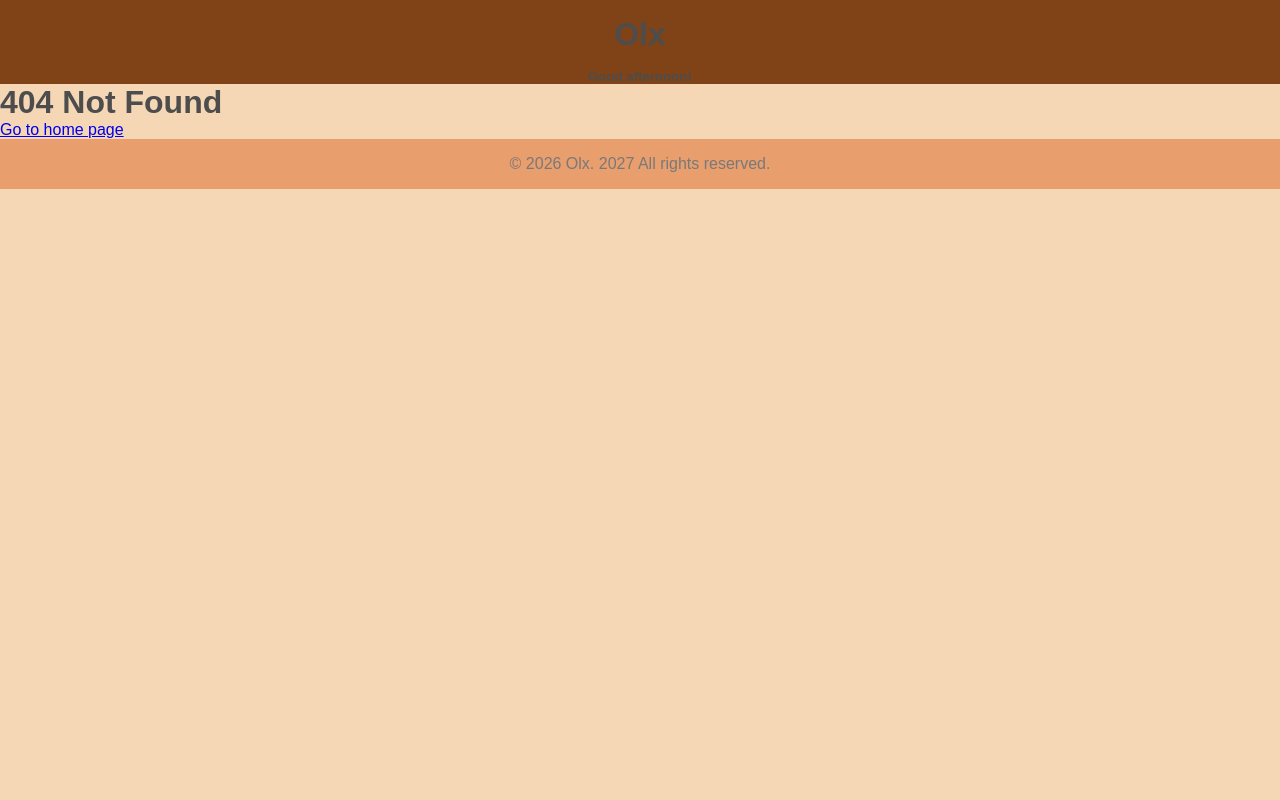
After one commit to zveryshka/olx, a Node server app: template views/notfound.ejs in a window 1280 px wide. The commit adds this page. Run offline with Node 20, Linux system fonts and the light colour scheme; the template is opened without the code that fills it, so the values that code supplies are empty.

Commit message:
make style

```diff
--- a/app.js
+++ b/app.js
@@ -4,8 +4,14 @@ const app = express();
 
 app.use(express.static("static"))
 app.use(express.json())
+app.set("view engine", "ejs")
+app.set("views", "views")
 
 let posts = []
+
+app.get("/", (req, res) => {
+    res.render("index", {posts})
+})
 
 app.post("/add", (req, res) => {
     let data = req.body
@@ -22,6 +28,11 @@ app.get("/posts", (req, res) => {
 })
 
 
+app.use((req, res) => {
+    res.status(404)
+    res.render("notfound")
+})
+
 
 
 
--- a/package.json
+++ b/package.json
@@ -11,6 +11,7 @@
   "author": "",
   "license": "ISC",
   "dependencies": {
+    "ejs": "^6.0.1",
     "express": "^5.2.1"
   }
 }
--- a/static/script.js
+++ b/static/script.js
@@ -19,14 +19,14 @@ let form = document.querySelector(".modal form").addEventListener("submit", (eve
     }).then(()=>location.reload());
 })
 
-let wrapper = document.querySelector(".wrapper");
-fetch("/posts").then(res => res.json()).then(data => {
-    data.forEach(post => {
-        wrapper.innerHTML += `
-        <div class="ad">
-            <h3>${post.title}</h3>
-            <p>${post.description}</p>
-        </div>
-        `
-    })
-})
+// let wrapper = document.querySelector(".wrapper");
+// fetch("/posts").then(res => res.json()).then(data => {
+//     data.forEach(post => {
+//         wrapper.innerHTML += `
+//         <div class="ad">
+//             <h3>${post.title}</h3>
+//             <p>${post.description}</p>
+//         </div>
+//         `
+//     })
+// })
--- a/static/style.css
+++ b/static/style.css
@@ -20,6 +20,10 @@
 body{
     background-color: var(--bg-100);
     color: var(--text-100);
+    font-family: sans-serif;
+    display: flex;
+    flex-direction: column;
+    min-height: 100vh;
 }
 
 .modal{
@@ -36,3 +40,107 @@ body{
     flex-direction: column;
     gap:0.3rem;
 }
+
+header h1 {
+    text-align: center;
+    padding: 1rem;
+
+}
+
+header h5{
+    text-align: center;
+}
+
+header{
+    background-color: var(--primary-300);
+    color: var(--text-100);
+}
+
+.wrapper{
+    flex: 1;
+    padding: 1rem;
+    display: flex;
+    flex-direction: column;
+    gap: 1rem;
+
+}
+
+.ad{
+    display: flex;
+    flex-direction: column;
+    gap: 0.5rem;
+    border: 1px solid var(--accent-200);
+    background-color: var(--primary-100);
+    text-align: center;
+    padding: 1rem;
+    border-radius: 0.5rem;
+    height: fit-content;
+}
+
+footer{
+    background-color: var(--primary-100);
+    color: var(--text-200);
+    text-align: center;
+    padding: 1rem;
+}
+
+.open{
+    position: fixed;
+    bottom: 1rem;
+    right: 1rem;
+    font-size: 2rem;
+    width: 3rem;
+    height: 3rem;
+    border-radius: 50%;
+    border: none;
+}
+
+.open:hover{
+    opacity: 0.8;
+}
+
+form{
+    display: flex;
+    flex-direction: column;
+    gap: 0.5rem;
+    text-align: center;
+    border:1px solid var(--accent-200);
+    padding: 1rem;
+    border-radius: 0.5rem;
+    color: black;
+}
+
+form input, form textarea{
+    padding: 0.5rem;
+    border-radius: 0.5rem;
+    border: none;
+}
+
+.close{
+    padding: 0.5rem;
+    border-radius: 0.5rem;
+    background-color: var(--primary-300);
+    color: var(--accent-200);
+    border: none;
+}
+
+.close:hover{
+    opacity: 0.8;
+}
+
+form textarea{
+    margin-bottom: 0.5rem;
+}
+
+.add-button{
+    padding: 0.5rem;
+    border-radius: 0.5rem;
+    background-color: var(--primary-300);
+    color: var(--accent-200);
+    border: none;
+
+}
+
+.add-button:hover{
+    opacity: 0.8;
+}
--- /dev/null
+++ b/views/footer.ejs
@@ -0,0 +1,3 @@
+<footer>
+    &copy; 2026 Olx. <%= new Date().getFullYear() + 1 %> All rights reserved.
+</footer>
--- /dev/null
+++ b/views/head.ejs
@@ -0,0 +1,8 @@
+
+<head>
+    <meta charset="UTF-8">
+    <meta name="viewport" content="width=device-width, initial-scale=1.0">
+    <title>Document</title>
+    <link rel="stylesheet" href="style.css">
+    <script src="script.js" defer></script>
+</head>
--- /dev/null
+++ b/views/header.ejs
@@ -0,0 +1,12 @@
+<header>
+    <h1>Olx</h1>
+    <h5>
+        <% if (new Date().getHours() < 12) { %>
+            Good morning!
+        <% } else if (new Date().getHours() < 17) { %>
+            Good afternoon!
+            <% } else { %>
+            Good evening!
+        <% } %>
+    </h5>
+</header>
--- /dev/null
+++ b/views/notfound.ejs
@@ -0,0 +1,12 @@
+<!DOCTYPE html>
+<html>
+    <%- include("head.ejs") -%>
+    <body>
+        <%- include("header.ejs") -%>
+
+        <h1>404 Not Found</h1>
+        <a href="/">Go to home page</a>
+
+        <%- include("footer.ejs") -%>
+    </body>
+</html>
```
Also changed, not shown: views/index.ejs (added, +18 -0 lines), views/modal.ejs (added, +11 -0 lines), index.html (renamed from static/index.html), 1 other file.
